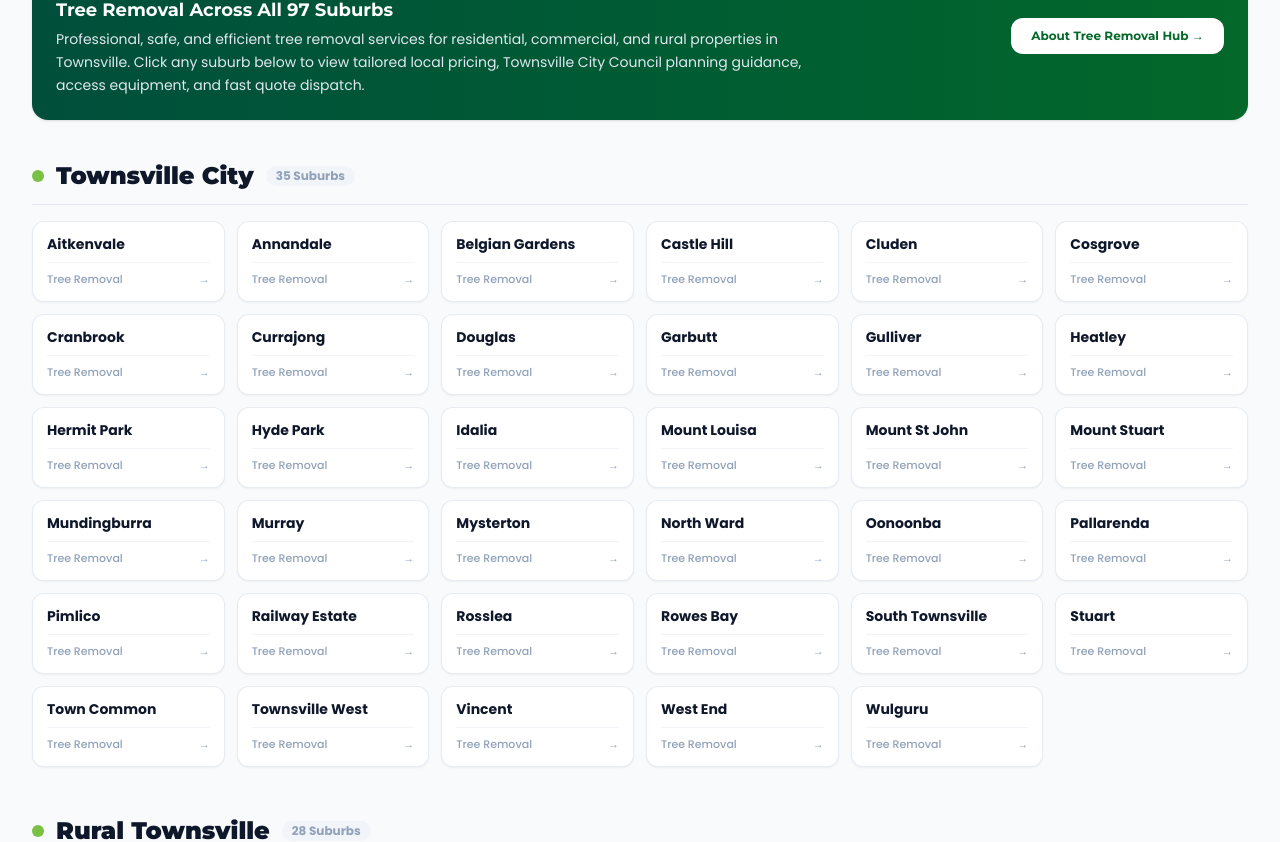
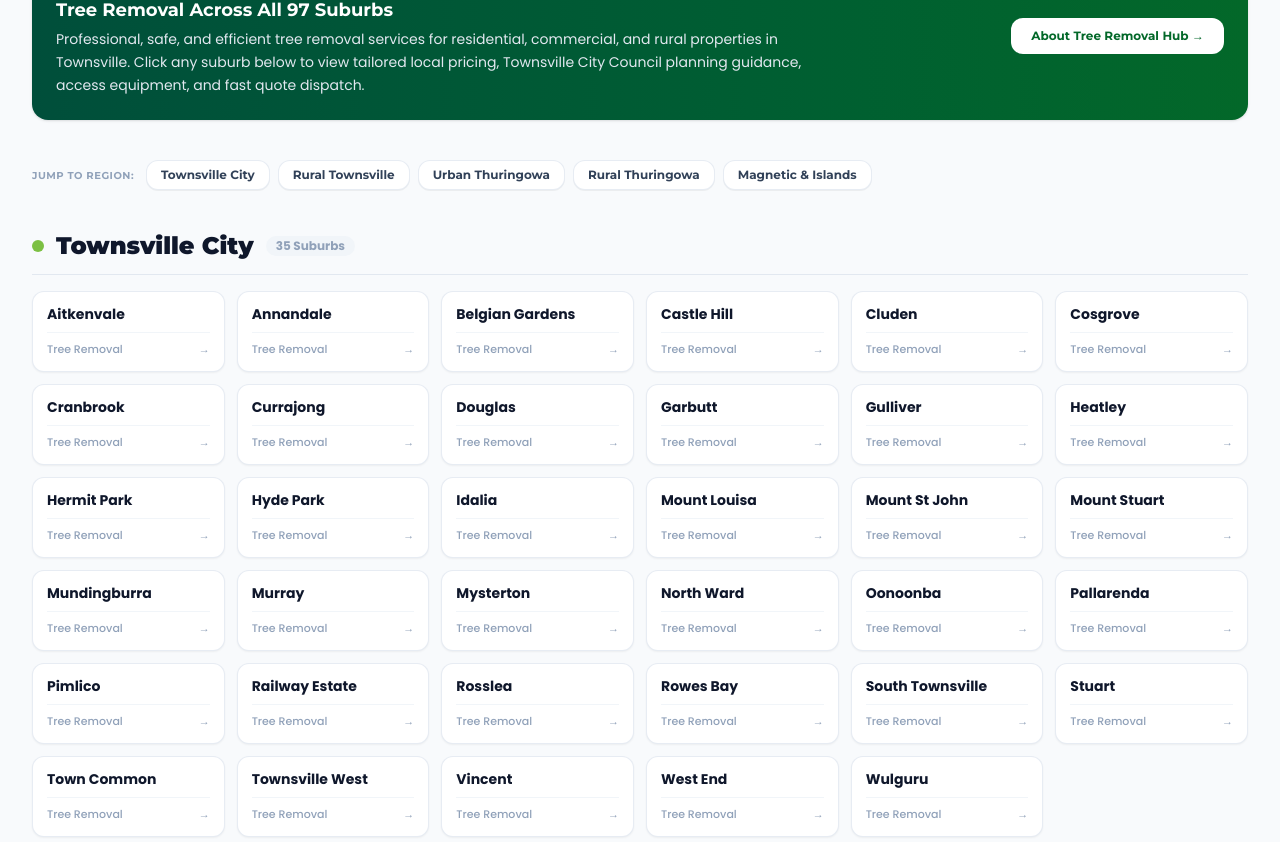
Before and after one commit to raheel2k29/Arbco-Tree, a Next.js app: page /service-areas in a window 1280 px wide. Shown: the part 913-1755 px from the top of the page. Built offline with nearby package versions, Linux system fonts and the light colour scheme; no server answers.

Commit message:
fix(ux): add destination IDs, scroll margin offset, and quick jump navigation for /service-areas regions (v0.3.3)

```diff
--- a/package.json
+++ b/package.json
@@ -1,6 +1,6 @@
 {
   "name": "arbco-tree",
-  "version": "0.3.2",
+  "version": "0.3.3",
   "private": true,
   "scripts": {
     "dev": "next dev",
--- a/scripts/verify_internal.ts
+++ b/scripts/verify_internal.ts
@@ -485,6 +485,61 @@ console.log('- MobileStickyBar integrated into layout with safe bottom padding.'
 console.log('- Header features responsive slide-down menu and direct tap-to-call button.');
 console.log('- Verified tel:0456579811 and /quote links across mobile touchpoints.');
 
+// 12. Verifying Destination IDs & Jump Links on /service-areas
+console.log('\n12. Verifying Destination IDs & Jump Links on /service-areas...');
+const footerFileContent = nodeFs.readFileSync(nodePath.join(__dirname, '../src/components/Footer.tsx'), 'utf8');
+const serviceAreasClientContent = nodeFs.readFileSync(nodePath.join(__dirname, '../src/components/ServiceAreasClient.tsx'), 'utf8');
+
+// Extract all /service-areas#... fragments from Footer.tsx
+const footerJumpRegex = /\/service-areas#([a-z0-9\-]+)/g;
+const expectedHashes: string[] = [];
+let match: RegExpExecArray | null;
+while ((match = footerJumpRegex.exec(footerFileContent)) !== null) {
+  expectedHashes.push(match[1]);
+}
+
+if (expectedHashes.length === 0) {
+  errors.push('No /service-areas bookmark links found in Footer.tsx!');
+} else {
+  console.log(`- Found ${expectedHashes.length} bookmark links in Footer.tsx: [${expectedHashes.join(', ')}]`);
+}
+
+// Ensure each expected hash has a corresponding destination id in ServiceAreasClient.tsx
+for (const hash of expectedHashes) {
+  // ServiceAreasClient uses id={regionSlug} or id="<hash>"
+  const hasDirectId = serviceAreasClientContent.includes(`id="${hash}"`);
+  const hasDynamicId = serviceAreasClientContent.includes(`id={regionSlug}`) &&
+    regions.some(r => slugify(r.name) === hash);
+
+  if (!hasDirectId && !hasDynamicId) {
+    errors.push(`Destination ID "${hash}" missing in src/components/ServiceAreasClient.tsx!`);
+  }
+}
+
+// Also verify magnetic-islands alias exists
+if (!serviceAreasClientContent.includes('id="magnetic-islands"')) {
+  errors.push('Alias anchor id="magnetic-islands" missing in src/components/ServiceAreasClient.tsx!');
+}
+
+// Verify scroll-mt (scroll margin top) offset is applied so sticky header doesn't obscure content
+if (!serviceAreasClientContent.includes('scroll-mt-28') && !serviceAreasClientContent.includes('scroll-mt-32')) {
+  errors.push('scroll-mt class missing from region containers in ServiceAreasClient.tsx (required for sticky header clearance)!');
+}
+
+// Verify client-side hash change listener
+if (!serviceAreasClientContent.includes('hashchange')) {
+  errors.push('hashchange event listener missing in ServiceAreasClient.tsx!');
+}
+
+// Verify regional jump pill navigation bar
+if (!serviceAreasClientContent.includes('Jump to Region:')) {
+  errors.push('Quick "Jump to Region" navigation bar missing in ServiceAreasClient.tsx!');
+}
+
+console.log('- Verified all 5 destination region IDs exist and match Footer links.');
+console.log('- Verified scroll margin offset (scroll-mt-28 sm:scroll-mt-32) prevents header clipping.');
+console.log('- Verified hashchange smooth-scroll listener and quick regional jump bar.');
+
 console.log('\n=== SUMMARY ===');
 console.log(`Errors found: ${errors.length}`);
 console.log(`Warnings found: ${warnings.length}`);
--- a/src/components/ServiceAreasClient.tsx
+++ b/src/components/ServiceAreasClient.tsx
@@ -94,6 +94,27 @@ export default function ServiceAreasClient() {
 
     return () => observer.disconnect();
   }, [searchQuery, selectedServiceId]);
+
+  useEffect(() => {
+    // Smoothly scroll to target region if URL contains anchor hash (e.g. #townsville-city)
+    const handleHashScroll = () => {
+      if (typeof window !== 'undefined' && window.location.hash) {
+        const targetId = window.location.hash.replace('#', '');
+        const targetEl = document.getElementById(targetId);
+        if (targetEl) {
+          targetEl.scrollIntoView({ behavior: 'smooth' });
+        }
+      }
+    };
+
+    // Run on initial mount and when hash changes
+    const timeout = setTimeout(handleHashScroll, 120);
+    window.addEventListener('hashchange', handleHashScroll);
+    return () => {
+      clearTimeout(timeout);
+      window.removeEventListener('hashchange', handleHashScroll);
+    };
+  }, []);
 
   const filteredRegions = useMemo(() => {
     return regions.map(region => ({
@@ -231,6 +252,20 @@ export default function ServiceAreasClient() {
           </Link>
         </div>
 
+        {/* Quick Regional Navigation Bar */}
+        <div className="flex items-center gap-2 mb-8 overflow-x-auto pb-2 scrollbar-hide text-xs font-bold font-heading">
+          <span className="text-slate-400 uppercase tracking-wider shrink-0 text-[10px] mr-1">Jump to Region:</span>
+          {regions.map((reg) => (
+            <a
+              key={reg.name}
+              href={`#${slugify(reg.name)}`}
+              className="shrink-0 px-3.5 py-1.5 rounded-xl bg-white hover:bg-emerald-50 text-slate-700 hover:text-[#036829] border border-slate-200/80 shadow-2xs transition-colors"
+            >
+              {reg.name === "Islands" ? "Magnetic & Islands" : reg.name}
+            </a>
+          ))}
+        </div>
+
         {/* Suburbs Grid Grouped by Region */}
         {filteredRegions.length === 0 ? (
           <div className="text-center py-20 bg-white rounded-3xl border border-slate-200 shadow-sm">
@@ -246,13 +281,23 @@ export default function ServiceAreasClient() {
           </div>
         ) : (
           <div className="space-y-12">
-            {filteredRegions.map((region) => (
-              <div key={region.name} className="space-y-4">
+            {filteredRegions.map((region) => {
+              const regionSlug = slugify(region.name);
+              return (
+                <div
+                  key={region.name}
+                  id={regionSlug}
+                  className="space-y-4 scroll-mt-28 sm:scroll-mt-32 relative"
+                >
+                  {/* Alias anchor for Magnetic Island links */}
+                  {regionSlug === 'islands' && (
+                    <span id="magnetic-islands" className="absolute -top-32 left-0" />
+                  )}
                   <div className="flex items-center justify-between border-b border-slate-200 pb-3">
                     <div className="flex items-center gap-3">
                       <span className="w-3 h-3 rounded-full bg-[#7cc043]" />
                       <h2 className="text-xl sm:text-2xl font-extrabold text-slate-900 font-heading">
-                      {region.name}
+                        {region.name === "Islands" ? "Magnetic & Islands" : region.name}
                       </h2>
                       <span className="text-xs font-bold text-slate-400 bg-slate-100 px-2.5 py-0.5 rounded-full">
                         {region.suburbs.length} {region.suburbs.length === 1 ? 'Suburb' : 'Suburbs'}
@@ -282,7 +327,8 @@ export default function ServiceAreasClient() {
                   })}
                 </div>
               </div>
-            ))}
+            );
+          })}
           </div>
         )}
 
```
Lines whose indentation alone changed are shown as unchanged.
